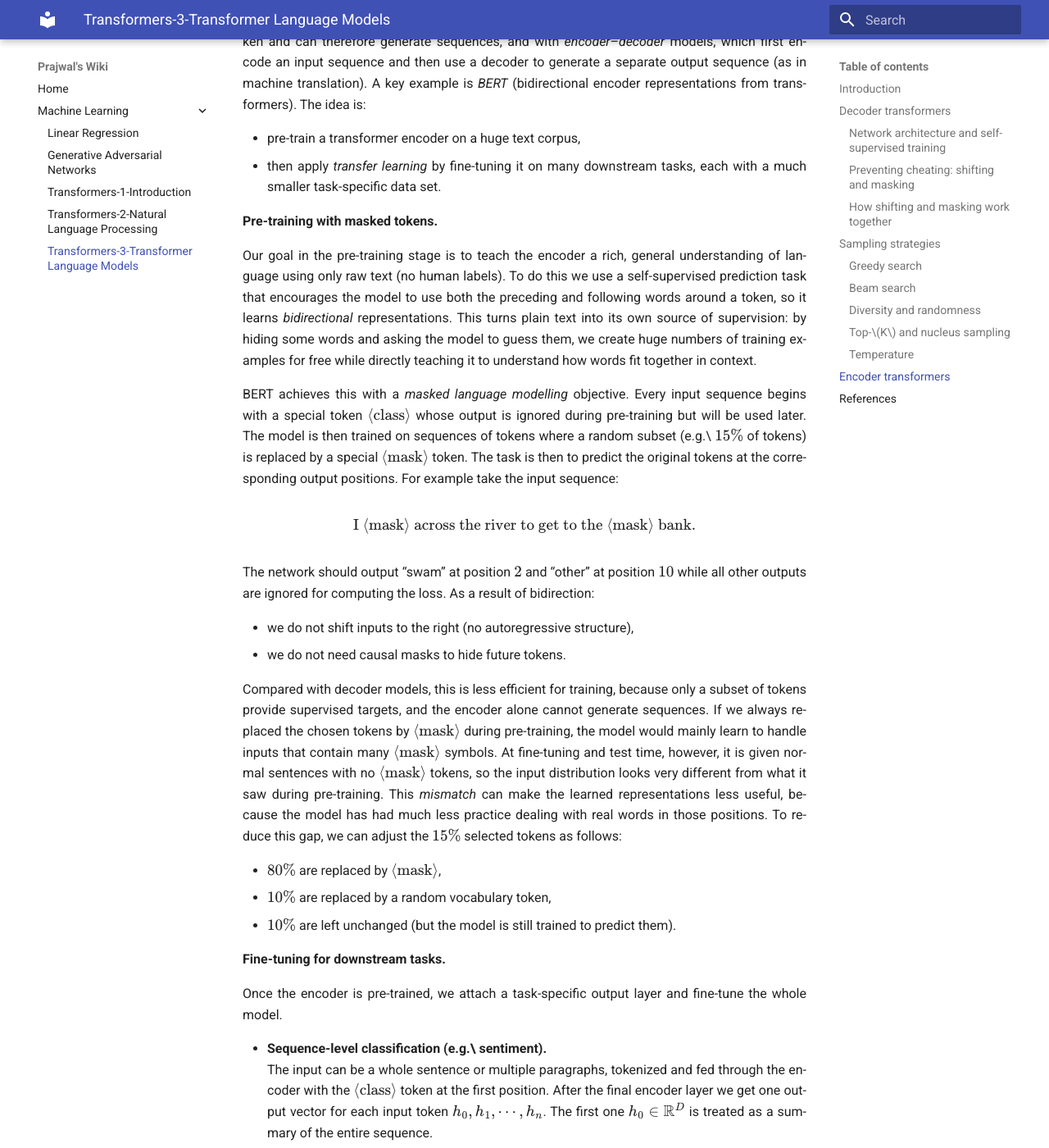
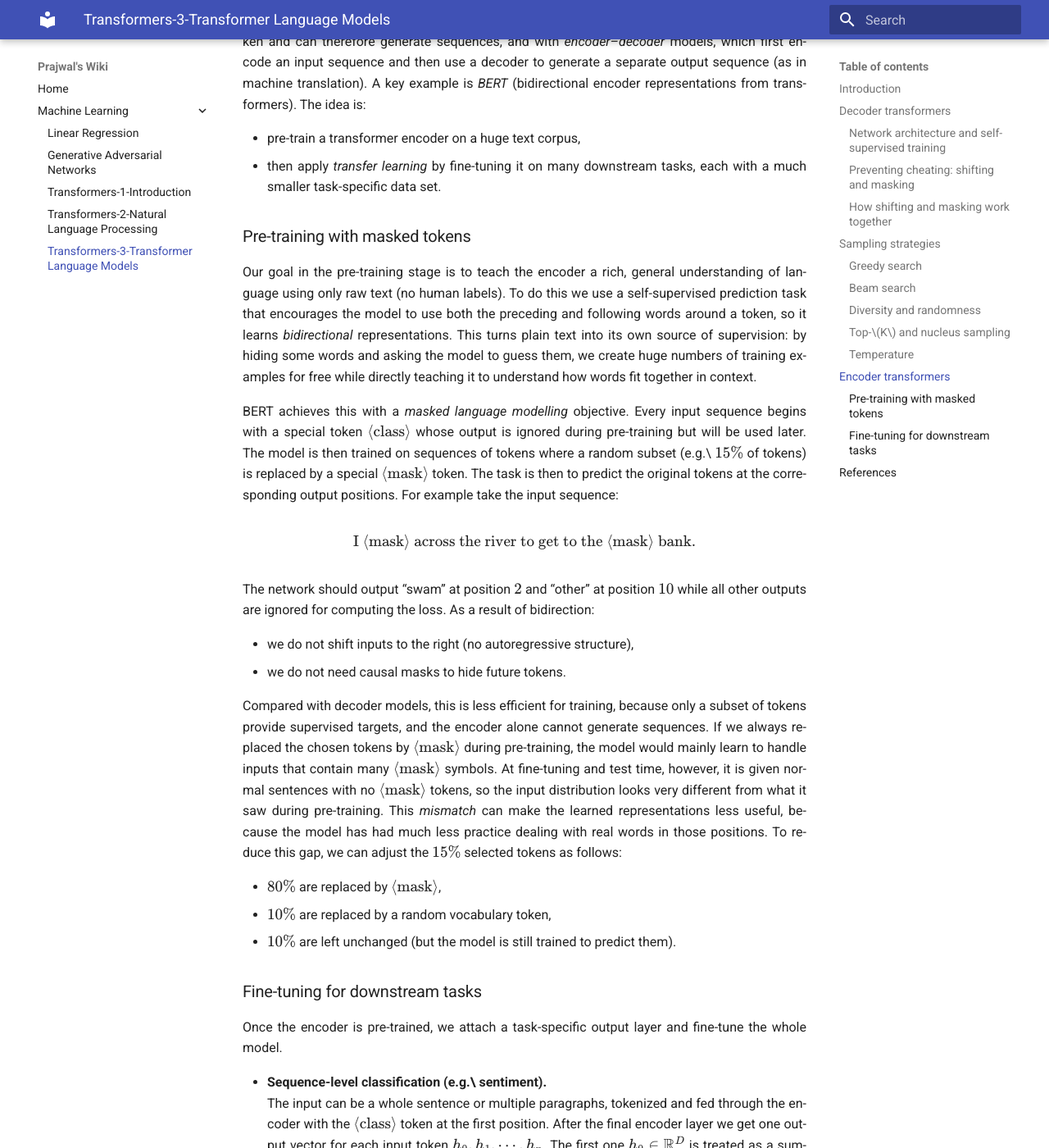
Before and after one commit to pj1911/my-wiki, an MkDocs documentation site: the page built from docs/Transformers-3-LLMs.md, in a window 1280 px wide and 1400 px high, scrolled down 9761 px. Shown: the whole window at 82% size. Built offline with MkDocs 1.6.1 and Material for MkDocs 9.7.7, drawn with Linux system fonts in a browser that asks for light colours.

Commit message:
Update Transformers-3-LLMs.md

```diff
--- a/docs/Transformers-3-LLMs.md
+++ b/docs/Transformers-3-LLMs.md
@@ -460,7 +460,7 @@ is *BERT* (bidirectional encoder representations from transformers). The idea is
 - then apply *transfer learning* by fine-tuning it on many downstream
   tasks, each with a much smaller task-specific data set.
 
-**Pre-training with masked tokens.**
+### Pre-training with masked tokens
 
 Our goal in the pre-training stage is to teach the encoder a rich, general
 understanding of language using only raw text (no human labels). To do this we
@@ -499,7 +499,7 @@ follows:
 - \(10\%\) are left unchanged (but the model is still trained to predict
   them).
 
-**Fine-tuning for downstream tasks.**
+### Fine-tuning for downstream tasks
 
 Once the encoder is pre-trained, we attach a task-specific output layer and
 fine-tune the whole model.
```
